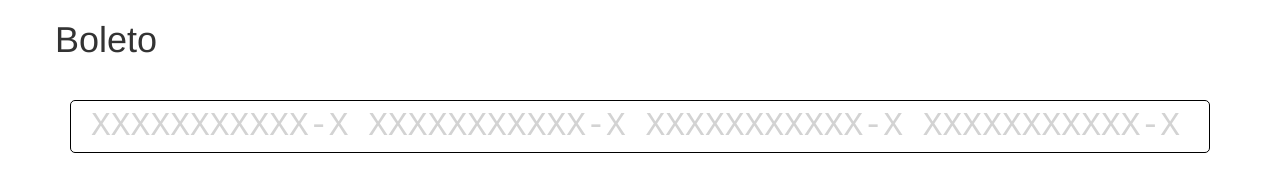
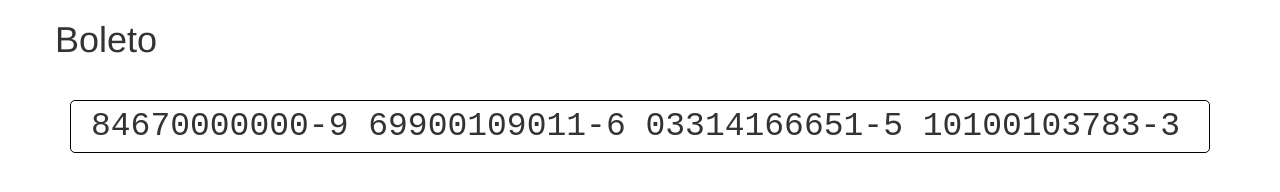
Before and after one commit to luciopaiva/boleto, a plain HTML site: page index.html in a window 1280 px wide. Drawn offline with Linux system fonts and the light colour scheme.

Commit message:
Allow setting predefined code

```diff
--- a/index.js
+++ b/index.js
@@ -7,8 +7,8 @@ class NumericCode {
         this.numericCodeElement = document.getElementById(elementId);
         document.addEventListener('keydown', this.onKeyDown.bind(this));
 
-        this.code = '';
         this.allowedKeys = new Set('0,1,2,3,4,5,6,7,8,9,Backspace'.split(','));
+        this.setCode('');
     }
 
     /**
@@ -56,6 +56,14 @@ class NumericCode {
             this.code += key;
         }
 
+        this.setCode(this.code);
+    }
+
+    /**
+     * @param {string} code - numeric code without mask
+     */
+    setCode(code) {
+        this.code = code;
         this.numericCodeElement.innerText = this.getCodeWithMask();
     }
 }
@@ -66,7 +74,8 @@ NumericCode.CODE_MASK = 'XXXXXXXXXXX-X XXXXXXXXXXX-X XXXXXXXXXXX-X XXXXXXXXXXX-X
 class Boleto {
 
     constructor () {
-        new NumericCode('numeric-code');
+        this.numericCode = new NumericCode('numeric-code');
+        this.numericCode.setCode('846700000009699001090116033141666515101001037833');
     }
 }
 
```
Also changed, not shown: index.html (line endings or trailing spaces).
